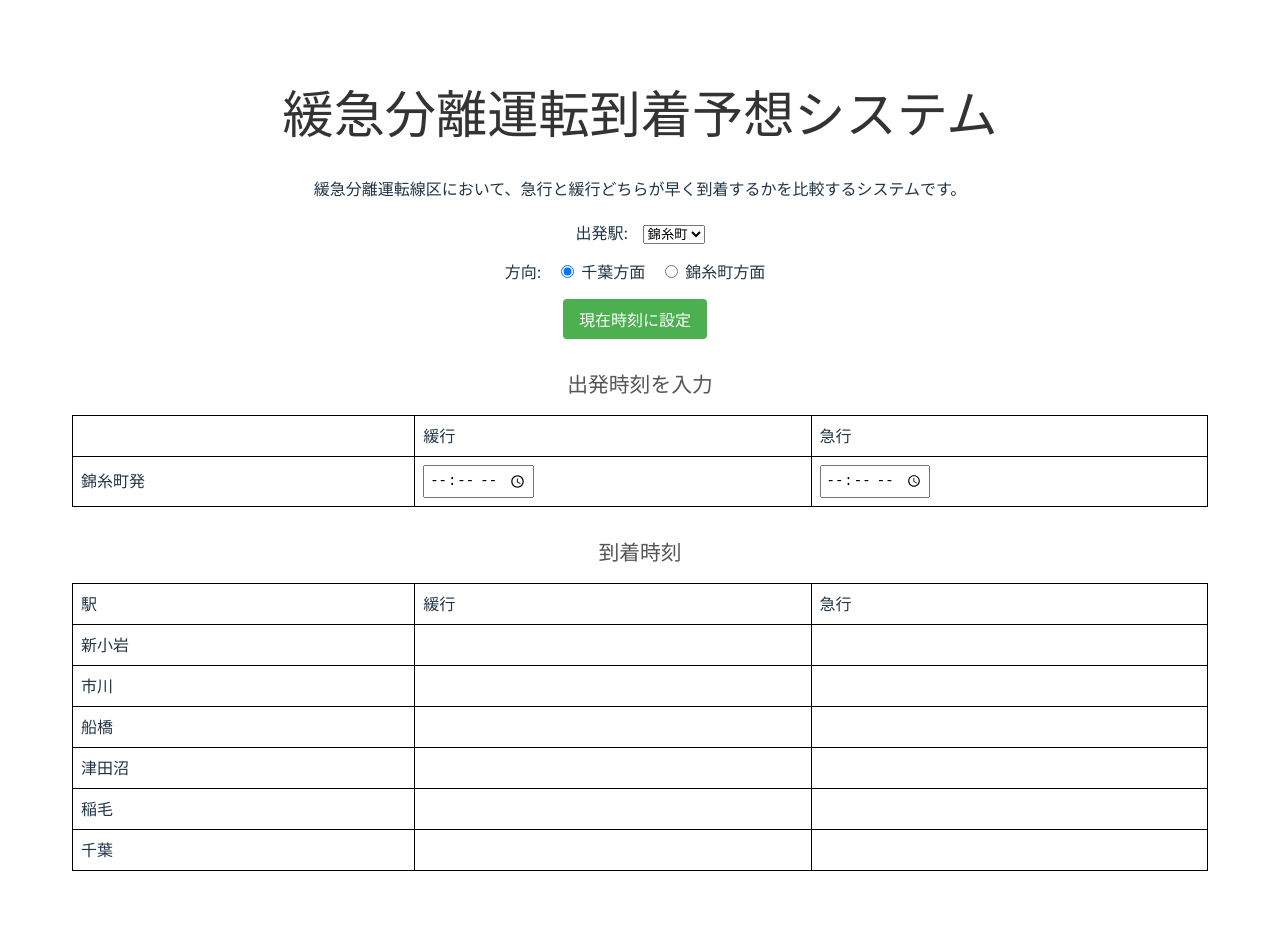
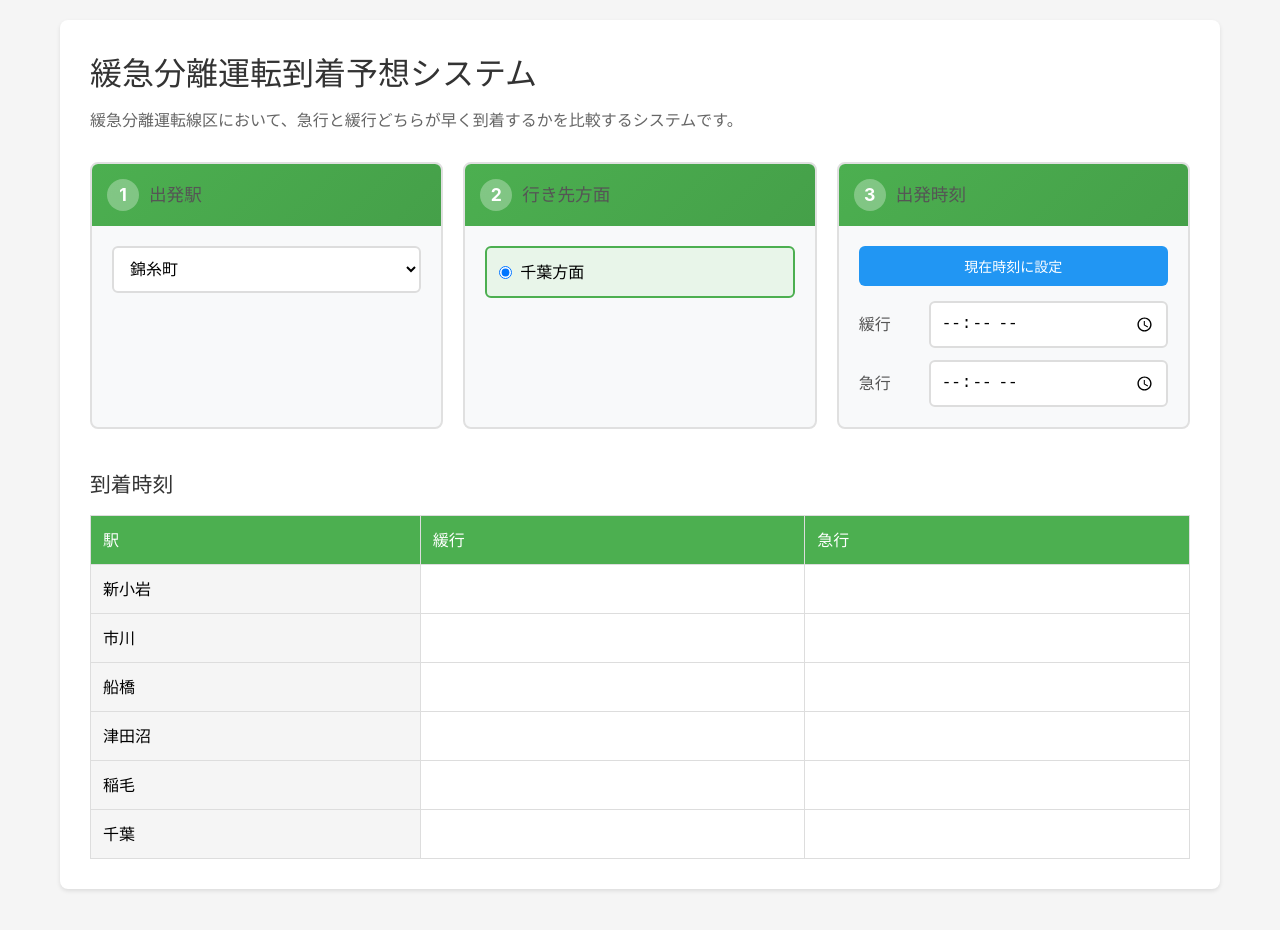
Before and after one commit to taiyo8911/train-time-calc-svelte, a Svelte app: page / in a window 1280 px wide. Shown: the top 930 px of the page. After the commit the page ends 909 px from the top, so only its background shows below. Built offline with nearby package versions, Linux system fonts and the light colour scheme.

Commit message:
CSSの統廃合

```diff
--- a/src/App.svelte
+++ b/src/App.svelte
@@ -6,22 +6,21 @@
   let kankouTime = "";
   let kyuukouTime = "";
 
-  let directionError = "";
+  // 選択可能な方向を計算（リアクティブ）
+  $: availableDirections = getAvailableDirections(departureStation);
+
+  // 方向が選択不可になった場合、自動的に選択可能な方向に変更
+  $: {
+    if (
+      !availableDirections.includes(direction) &&
+      availableDirections.length > 0
+    ) {
+      direction = availableDirections[0];
+    }
+  }
 
   // 表示する駅リストを計算（リアクティブ）
   $: displayStations = getDisplayStations(departureStation, direction);
-
-  // 方向エラーチェック（リアクティブ）
-  $: {
-    if (
-      (departureStation === "千葉" && direction === "千葉方面") ||
-      (departureStation === "錦糸町" && direction === "錦糸町方面")
-    ) {
-      directionError = "この方向には駅がありません。";
-    } else {
-      directionError = "";
-    }
-  }
 
   // 到着時刻を計算（リアクティブ）
   $: kankouArrivalTimes = calculateArrivalTimes(
@@ -38,6 +37,17 @@
     departureStation,
     direction,
   );
+
+  function getAvailableDirections(departure) {
+    const available = [];
+    if (departure !== "千葉") {
+      available.push("千葉方面");
+    }
+    if (departure !== "錦糸町") {
+      available.push("錦糸町方面");
+    }
+    return available;
+  }
 
   function getDisplayStations(departure, dir) {
     const departureIndex = stations.indexOf(departure);
@@ -107,62 +117,66 @@
 <main>
   <h1>緩急分離運転到着予想システム</h1>
 
-  <p>
+  <p class="description">
     緩急分離運転線区において、急行と緩行どちらが早く到着するかを比較するシステムです。
   </p>
 
-  <div class="controls">
-    <div class="control-group">
-      <label for="departureStation">出発駅:</label>
-      <select id="departureStation" bind:value={departureStation}>
+  <div class="card-container">
+    <!-- Step 1: 出発駅選択 -->
+    <div class="card">
+      <div class="card-header">
+        <span class="step-number">1</span>
+        <h2>出発駅</h2>
+      </div>
+      <div class="card-content">
+        <select class="large-select" bind:value={departureStation}>
           {#each stations as station}
             <option value={station}>{station}</option>
           {/each}
         </select>
       </div>
-
-    <div class="control-group">
-      <label>方向:</label>
-      <label>
-        <input type="radio" bind:group={direction} value="千葉方面" />
-        千葉方面
-      </label>
-      <label>
-        <input type="radio" bind:group={direction} value="錦糸町方面" />
-        錦糸町方面
-      </label>
-      {#if directionError}
-        <div class="error">{directionError}</div>
-      {/if}
     </div>
 
-    <div class="control-group">
-      <button on:click={setCurrentTime}>現在時刻に設定</button>
+    <!-- Step 2: 方向選択 -->
+    <div class="card">
+      <div class="card-header">
+        <span class="step-number">2</span>
+        <h2>行き先方面</h2>
+      </div>
+      <div class="card-content">
+        <div class="direction-buttons">
+          {#each availableDirections as dir}
+            <label class="direction-button" class:selected={direction === dir}>
+              <input type="radio" bind:group={direction} value={dir} />
+              <span>{dir}</span>
+            </label>
+          {/each}
+        </div>
       </div>
     </div>
 
-  <div class="input-section">
-    <h2>出発時刻を入力</h2>
-    <table class="input-table">
-      <thead>
-        <tr>
-          <th></th>
-          <th>緩行</th>
-          <th>急行</th>
-        </tr>
-      </thead>
-      <tbody>
-        <tr>
-          <th>{departureStation}発</th>
-          <td>
+    <!-- Step 3: 出発時刻入力 -->
+    <div class="card">
+      <div class="card-header">
+        <span class="step-number">3</span>
+        <h2>出発時刻</h2>
+      </div>
+      <div class="card-content">
+        <button class="current-time-btn" on:click={setCurrentTime}>
+          現在時刻に設定
+        </button>
+        <div class="time-inputs">
+          <div class="time-input-group">
+            <label>緩行</label>
             <input type="time" bind:value={kankouTime} />
-          </td>
-          <td>
+          </div>
+          <div class="time-input-group">
+            <label>急行</label>
             <input type="time" bind:value={kyuukouTime} />
-          </td>
-        </tr>
-      </tbody>
-    </table>
+          </div>
+        </div>
+      </div>
+    </div>
   </div>
 
   <div class="result-section">
@@ -191,57 +205,213 @@
 </main>
 
 <style>
+  /* グローバルスタイル */
   :global(body) {
     font-family: -apple-system, BlinkMacSystemFont, "Segoe UI", Roboto, Oxygen,
       Ubuntu, Cantarell, sans-serif;
     padding: 20px;
     max-width: 1200px;
     margin: 0 auto;
+    background-color: #f5f5f5;
+
+    /* app.cssから移行 */
+    line-height: 1.5;
+    font-weight: 400;
+    font-synthesis: none;
+    text-rendering: optimizeLegibility;
+    -webkit-font-smoothing: antialiased;
+    -moz-osx-font-smoothing: grayscale;
+  }
+
+  :global(#app) {
+    width: 100%;
+  }
+
+  /* 既存のスタイルをそのまま維持 */
+  main {
+    background-color: white;
+    padding: 30px;
+    border-radius: 8px;
+    box-shadow: 0 2px 4px rgba(0, 0, 0, 0.1);
   }
 
   h1 {
     color: #333;
+    margin-bottom: 10px;
+  }
+
+  .description {
+    color: #666;
+    margin-bottom: 30px;
   }
 
   h2 {
     color: #555;
-    font-size: 1.3em;
-    margin-top: 30px;
-    margin-bottom: 15px;
+    font-size: 1.1em;
+    margin: 0;
   }
 
-  .input-section {
-    margin: 30px 0;
+  .card-container {
+    display: grid;
+    grid-template-columns: repeat(auto-fit, minmax(280px, 1fr));
+    gap: 20px;
+    margin-bottom: 30px;
+  }
+
+  .card {
+    background: #f8f9fa;
+    border: 2px solid #e0e0e0;
+    border-radius: 8px;
+    overflow: hidden;
+    transition: all 0.2s;
+  }
+
+  .card:hover {
+    border-color: #4caf50;
+    box-shadow: 0 4px 8px rgba(76, 175, 80, 0.1);
+  }
+
+  .card-header {
+    background: linear-gradient(135deg, #4caf50 0%, #45a049 100%);
+    color: white;
+    padding: 15px;
+    display: flex;
+    align-items: center;
+    gap: 10px;
+  }
+
+  .step-number {
+    background: rgba(255, 255, 255, 0.3);
+    width: 32px;
+    height: 32px;
+    border-radius: 50%;
+    display: flex;
+    align-items: center;
+    justify-content: center;
+    font-weight: bold;
+    font-size: 1.1em;
+  }
+
+  .card-content {
+    padding: 20px;
+  }
+
+  .large-select {
+    width: 100%;
+    padding: 12px;
+    font-size: 16px;
+    border: 2px solid #ddd;
+    border-radius: 6px;
+    background: white;
+    cursor: pointer;
+    transition: border-color 0.2s;
+  }
+
+  .large-select:hover {
+    border-color: #4caf50;
+  }
+
+  .large-select:focus {
+    outline: none;
+    border-color: #4caf50;
+    box-shadow: 0 0 0 3px rgba(76, 175, 80, 0.1);
+  }
+
+  .direction-buttons {
+    display: flex;
+    flex-direction: column;
+    gap: 10px;
+  }
+
+  .direction-button {
+    display: flex;
+    align-items: center;
+    padding: 12px;
+    border: 2px solid #ddd;
+    border-radius: 6px;
+    cursor: pointer;
+    transition: all 0.2s;
+    background: white;
+  }
+
+  .direction-button:hover {
+    border-color: #4caf50;
+    background: #f0f8f0;
+  }
+
+  .direction-button.selected {
+    border-color: #4caf50;
+    background: #e8f5e9;
+    font-weight: bold;
+  }
+
+  .direction-button input[type="radio"] {
+    margin-right: 8px;
+    cursor: pointer;
+  }
+
+  .direction-button span {
+    font-size: 16px;
+  }
+
+  .current-time-btn {
+    width: 100%;
+    padding: 10px;
+    margin-bottom: 15px;
+    cursor: pointer;
+    background-color: #2196f3;
+    color: white;
+    border: none;
+    border-radius: 6px;
+    font-size: 14px;
+    transition: background-color 0.2s;
+  }
+
+  .current-time-btn:hover {
+    background-color: #1976d2;
+  }
+
+  .time-inputs {
+    display: flex;
+    flex-direction: column;
+    gap: 12px;
+  }
+
+  .time-input-group {
+    display: flex;
+    align-items: center;
+    gap: 10px;
+  }
+
+  .time-input-group label {
+    font-weight: bold;
+    min-width: 60px;
+    color: #555;
+  }
+
+  .time-input-group input[type="time"] {
+    flex: 1;
+    padding: 10px;
+    font-size: 16px;
+    border: 2px solid #ddd;
+    border-radius: 6px;
+    transition: border-color 0.2s;
+  }
+
+  .time-input-group input[type="time"]:focus {
+    outline: none;
+    border-color: #4caf50;
+    box-shadow: 0 0 0 3px rgba(76, 175, 80, 0.1);
   }
 
   .result-section {
-    margin: 30px 0;
+    margin-top: 40px;
   }
 
-  .controls {
-    margin: 20px 0;
-  }
-
-  .control-group {
-    margin: 15px 0;
-  }
-
-  label {
-    margin-right: 10px;
-  }
-
-  button {
-    padding: 8px 16px;
-    margin-right: 10px;
-    cursor: pointer;
-    background-color: #4caf50;
-    color: white;
-    border: none;
-    border-radius: 4px;
-  }
-
-  button:hover {
-    background-color: #45a049;
+  .result-section h2 {
+    font-size: 1.3em;
+    margin-bottom: 15px;
+    color: #333;
   }
 
   table {
@@ -264,19 +434,23 @@
 
   th,
   td {
-    border: 1px solid black;
-    padding: 8px;
+    border: 1px solid #ddd;
+    padding: 12px;
     text-align: left;
   }
 
-  .error {
-    color: red;
-    display: block;
-    margin-top: 5px;
+  thead th {
+    background-color: #4caf50;
+    color: white;
+    font-weight: bold;
   }
 
-  input[type="time"] {
-    padding: 4px;
-    font-size: 14px;
+  tbody th {
+    background-color: #f5f5f5;
+    font-weight: bold;
+  }
+
+  tbody tr:hover {
+    background-color: #f9f9f9;
   }
 </style>
--- a/src/app.css
+++ b/src/app.css
@@ -1,79 +1,5 @@
-:root {
-  font-family: system-ui, Avenir, Helvetica, Arial, sans-serif;
-  line-height: 1.5;
-  font-weight: 400;
-
-  color-scheme: light dark;
-  color: rgba(255, 255, 255, 0.87);
-  background-color: #242424;
-
-  font-synthesis: none;
-  text-rendering: optimizeLegibility;
-  -webkit-font-smoothing: antialiased;
-  -moz-osx-font-smoothing: grayscale;
+* {
+  margin: 0;
+  padding: 0;
+  box-sizing: border-box;
 }
-
-a {
-  font-weight: 500;
-  color: #646cff;
-  text-decoration: inherit;
-}
-a:hover {
-  color: #535bf2;
-}
-
-body {
-  margin: 0;
-  display: flex;
-  place-items: center;
-  min-width: 320px;
-  min-height: 100vh;
-}
-
-h1 {
-  font-size: 3.2em;
-  line-height: 1.1;
-}
-
-.card {
-  padding: 2em;
-}
-
-#app {
-  max-width: 1280px;
-  margin: 0 auto;
-  padding: 2rem;
-  text-align: center;
-}
-
-button {
-  border-radius: 8px;
-  border: 1px solid transparent;
-  padding: 0.6em 1.2em;
-  font-size: 1em;
-  font-weight: 500;
-  font-family: inherit;
-  background-color: #1a1a1a;
-  cursor: pointer;
-  transition: border-color 0.25s;
-}
-button:hover {
-  border-color: #646cff;
-}
-button:focus,
-button:focus-visible {
-  outline: 4px auto -webkit-focus-ring-color;
-}
-
-@media (prefers-color-scheme: light) {
-  :root {
-    color: #213547;
-    background-color: #ffffff;
-  }
-  a:hover {
-    color: #747bff;
-  }
-  button {
-    background-color: #f9f9f9;
-  }
-}
```
Lines whose indentation alone changed are shown as unchanged.
